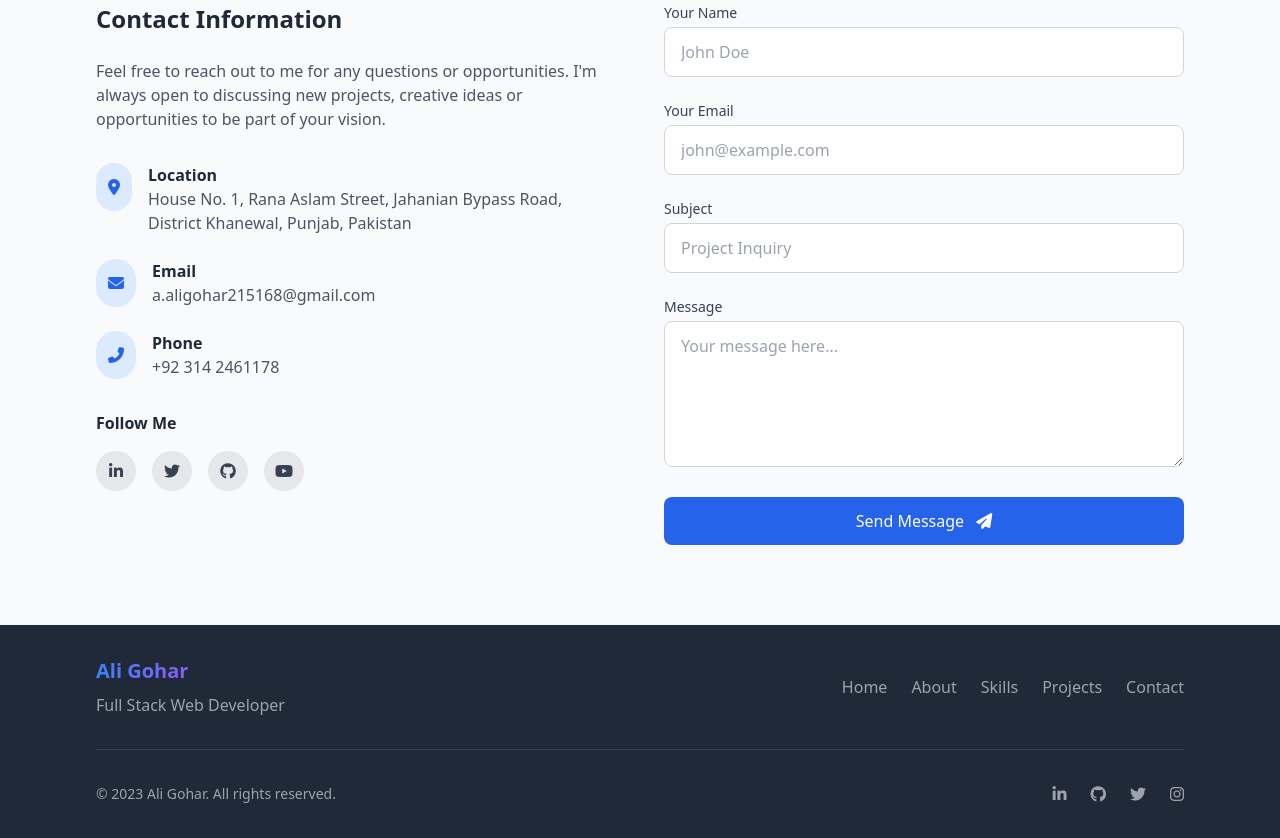
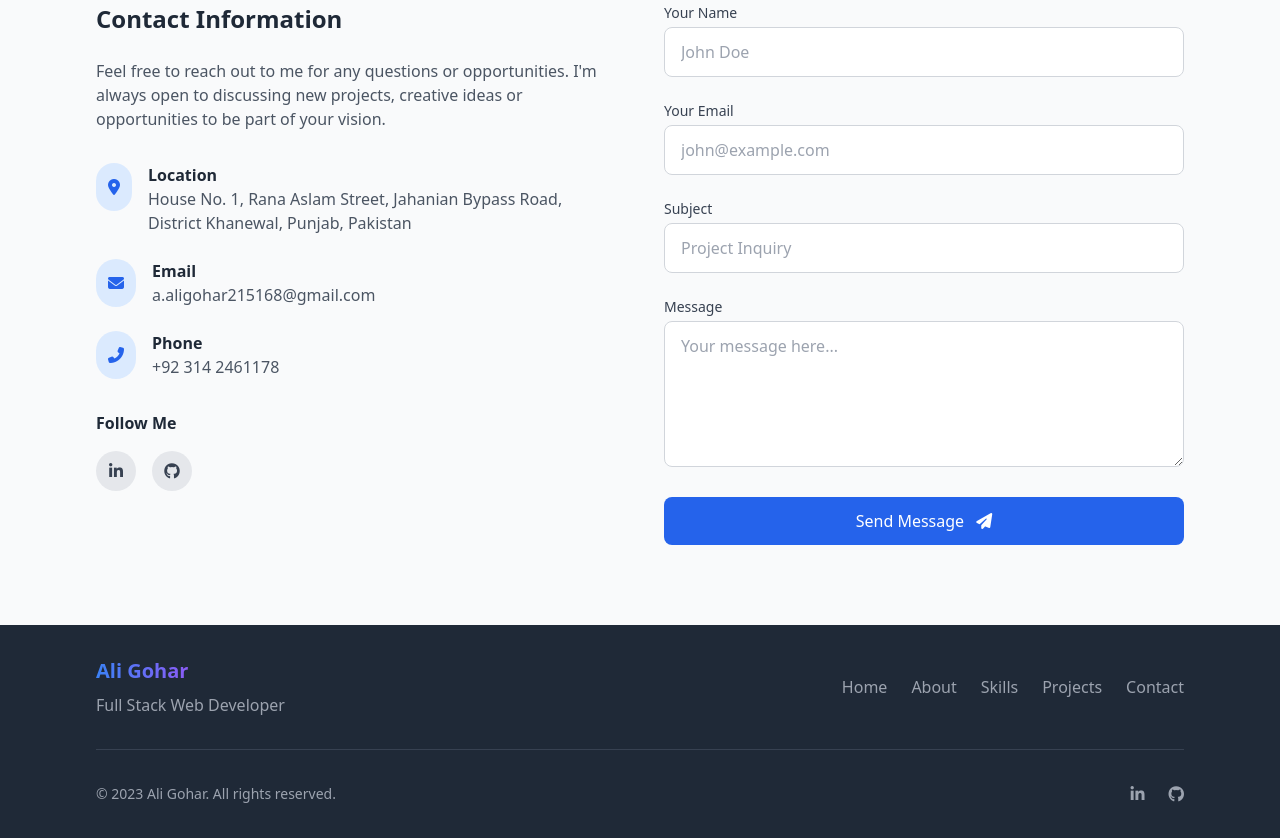
Before and after one commit to AliGohar2151/Ali-Gohar-Portfolio, a plain HTML site: page index.html in a window 1280 px wide. Shown: the part 2956-3794 px from the top of the page. Drawn offline with nearby package versions, Linux system fonts and the light colour scheme.

Commit message:
modified:   index.html

```diff
--- a/index.html
+++ b/index.html
@@ -577,21 +577,13 @@
                     <div class="mt-8">
                         <h4 class="font-semibold mb-4">Follow Me</h4>
                         <div class="flex space-x-4">
-                            <a href="#"
+                            <a href="https://www.linkedin.com/in/ali-gohar-226583310/"
                                 class="w-10 h-10 rounded-full bg-gray-200 dark:bg-gray-700 flex items-center justify-center text-gray-700 dark:text-gray-300 hover:bg-blue-600 hover:text-white transition duration-300">
                                 <i class="fab fa-linkedin-in"></i>
                             </a>
-                            <a href="#"
-                                class="w-10 h-10 rounded-full bg-gray-200 dark:bg-gray-700 flex items-center justify-center text-gray-700 dark:text-gray-300 hover:bg-blue-400 hover:text-white transition duration-300">
-                                <i class="fab fa-twitter"></i>
-                            </a>
-                            <a href="#"
+                            <a href="https://github.com/AliGohar2151"
                                 class="w-10 h-10 rounded-full bg-gray-200 dark:bg-gray-700 flex items-center justify-center text-gray-700 dark:text-gray-300 hover:bg-gray-800 hover:text-white transition duration-300">
                                 <i class="fab fa-github"></i>
-                            </a>
-                            <a href="#"
-                                class="w-10 h-10 rounded-full bg-gray-200 dark:bg-gray-700 flex items-center justify-center text-gray-700 dark:text-gray-300 hover:bg-red-600 hover:text-white transition duration-300">
-                                <i class="fab fa-youtube"></i>
                             </a>
                         </div>
                     </div>
@@ -668,17 +660,13 @@
                 <p class="text-gray-400 text-sm">© 2023 Ali Gohar. All rights reserved.</p>
 
                 <div class="mt-4 md:mt-0 flex space-x-6">
-                    <a href="#" class="text-gray-400 hover:text-white transition duration-300">
+                    <a href="https://www.linkedin.com/in/ali-gohar-226583310/"
+                        class="text-gray-400 hover:text-white transition duration-300">
                         <i class="fab fa-linkedin-in"></i>
                     </a>
-                    <a href="#" class="text-gray-400 hover:text-white transition duration-300">
+                    <a href="https://github.com/AliGohar2151"
+                        class="text-gray-400 hover:text-white transition duration-300">
                         <i class="fab fa-github"></i>
-                    </a>
-                    <a href="#" class="text-gray-400 hover:text-white transition duration-300">
-                        <i class="fab fa-twitter"></i>
-                    </a>
-                    <a href="#" class="text-gray-400 hover:text-white transition duration-300">
-                        <i class="fab fa-instagram"></i>
                     </a>
                 </div>
             </div>
```
